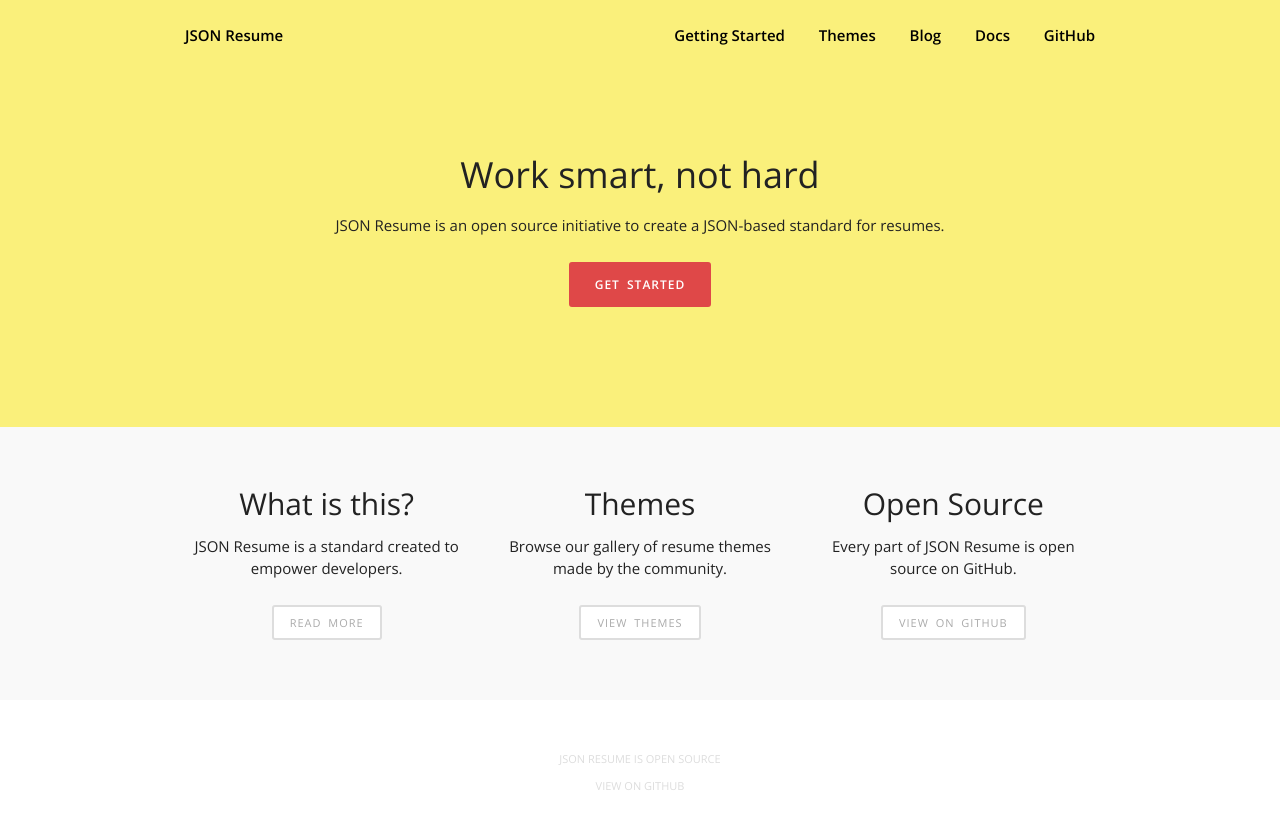
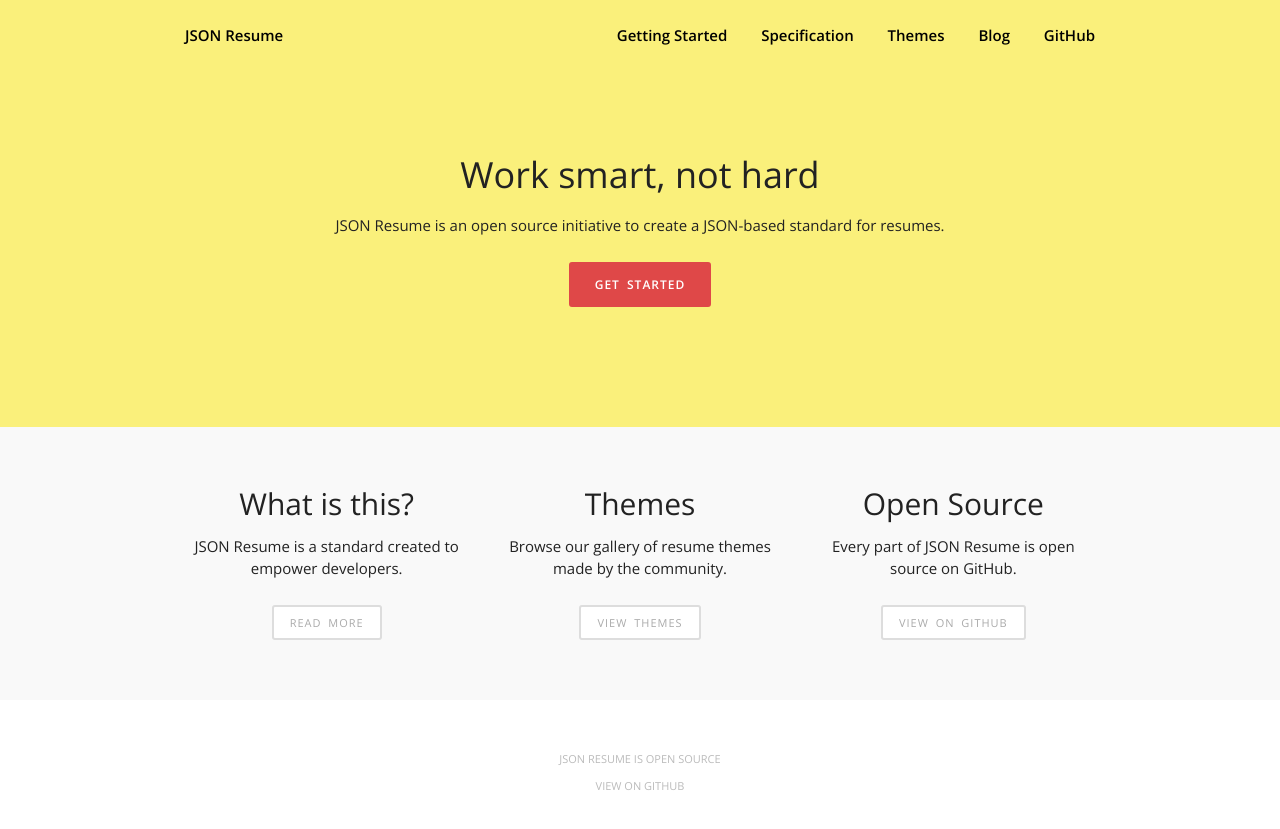
Before and after one commit to jsonresume/resume-website, a Jekyll site: the page built from index.html, in a window 1280 px wide. Shown: the top 829 px of the page. Built offline with Jekyll 4.4.1, drawn with Linux system fonts in a browser that asks for light colours; nearby versions of some CDN libraries; Markdown is read by kramdown in place of the engine named in the settings; a script that is not in the unit is left out; comment, search, counter and statistics services are not loaded.

Commit message:
Move things around

```diff
--- a/_layouts/default.html
+++ b/_layouts/default.html
@@ -8,7 +8,7 @@
 	<meta name="description" content="{{site.description}}">
 
 	<title>
-		{{site.title}} {% if page.title %} — {{page.title}} {% endif %}
+		{% if page.title %} {{page.title}} — {% endif %} {{site.title}}
 	</title>
 
 	<link rel="shortcut icon" href="/favicon.png">
@@ -49,9 +49,10 @@
 					</div>
 					<div class="col-sm-9 hidden-xs">
 						<a href="/getting-started/">Getting Started</a>
+						<a href="/specification/">Specification</a>
 						<a href="/themes/">Themes</a>
 						<a href="/blog/">Blog</a>
-						<a target="_blank" href="http://github.com/jsonresume/resume-docs/wiki">Docs</a>
+						<a target="_blank" href="http://github.com/jsonresume/resume-docs/wiki" class="hidden">Docs</a>
 						<a target="_blank" href="http://github.com/jsonresume/resume-cli">GitHub</a>
 					</div>
 				</div>
--- a/css/style.css
+++ b/css/style.css
@@ -188,6 +188,9 @@
 }
 #start .feature .btn {
 	margin-top: 10px;
+}
+#twitter {
+	padding: 40px 0;
 }
 #schema {
 	background: #fff;
@@ -385,7 +388,7 @@
 	margin-right: 6px;
 }
 #footer {
-	color: #ddd;
+	color: #bbb;
 	font-size: 11px;
 	line-height: 1em;
 	margin-top: 40px;
--- a/getting-started.html
+++ b/getting-started.html
@@ -83,3 +83,4 @@
 			</section>
 		</div>
 	</div>
+</div>
--- a/index.html
+++ b/index.html
@@ -34,3 +34,26 @@
 		</div>
 	</div>
 </div>
+<div id="twitter" class="hidden">
+	<div class="container">
+		<div class="row">
+			<div class="col-sm-4">
+				<h3>Twitter</h3>
+			</div>
+			<div class="col-sm-8">
+				<div class="row">
+					<div class="col-sm-12">
+						<h3>What are people saying?</h3>
+					</div>
+					<div class="col-sm-6">
+						Tweet #1
+					</div>
+					<div class="col-sm-6">
+						Tweet #2
+					</div>
+				</div>
+
+			</div>
+		</div>
+	</div>
+</div>
--- a/themes.html
+++ b/themes.html
@@ -7,7 +7,7 @@
 	<div class="container">
 		<div class="row">
 			<div class="col-sm-12">
-				<h1>Resume Themes</h1>
+				<h1>Themes</h1>
 			</div>
 		</div>
 	</div>
```
Also changed, not shown: specification.html (added, +20 -0 lines). Lines whose indentation alone changed are shown as unchanged.
